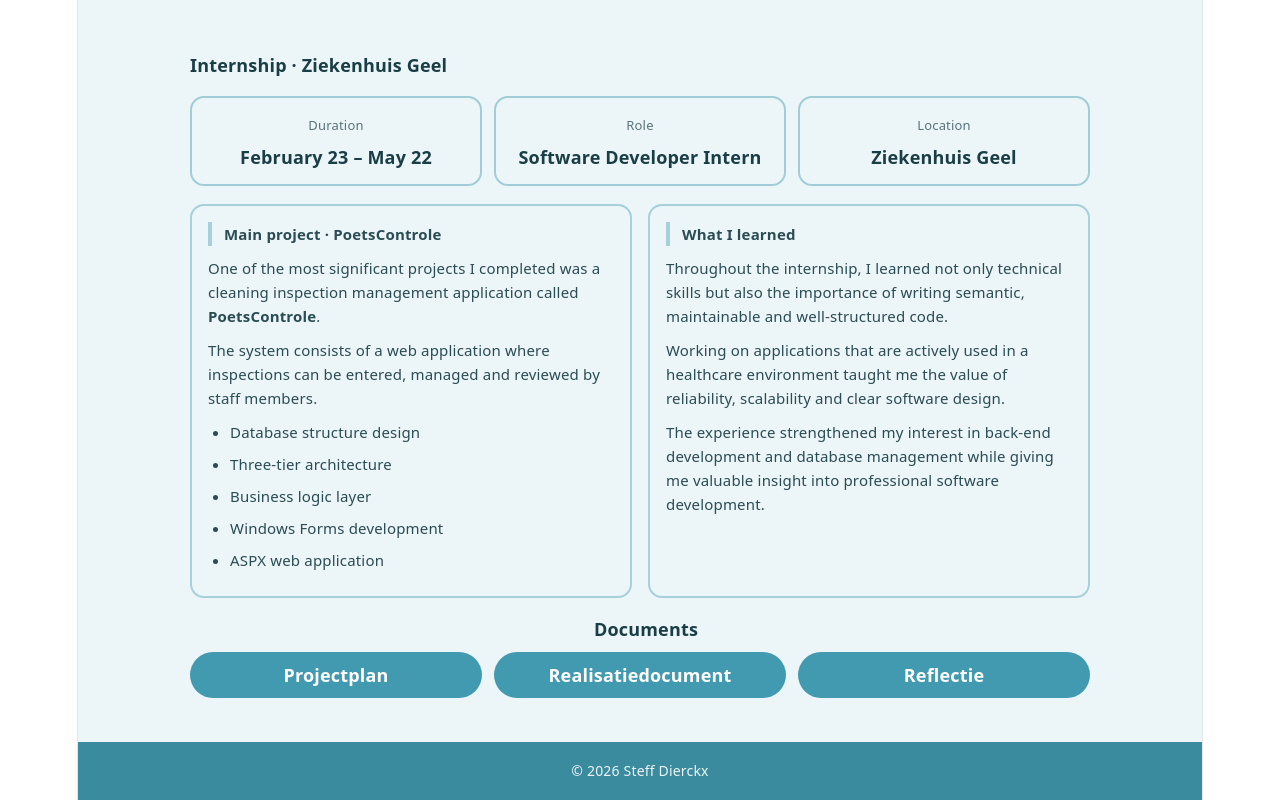
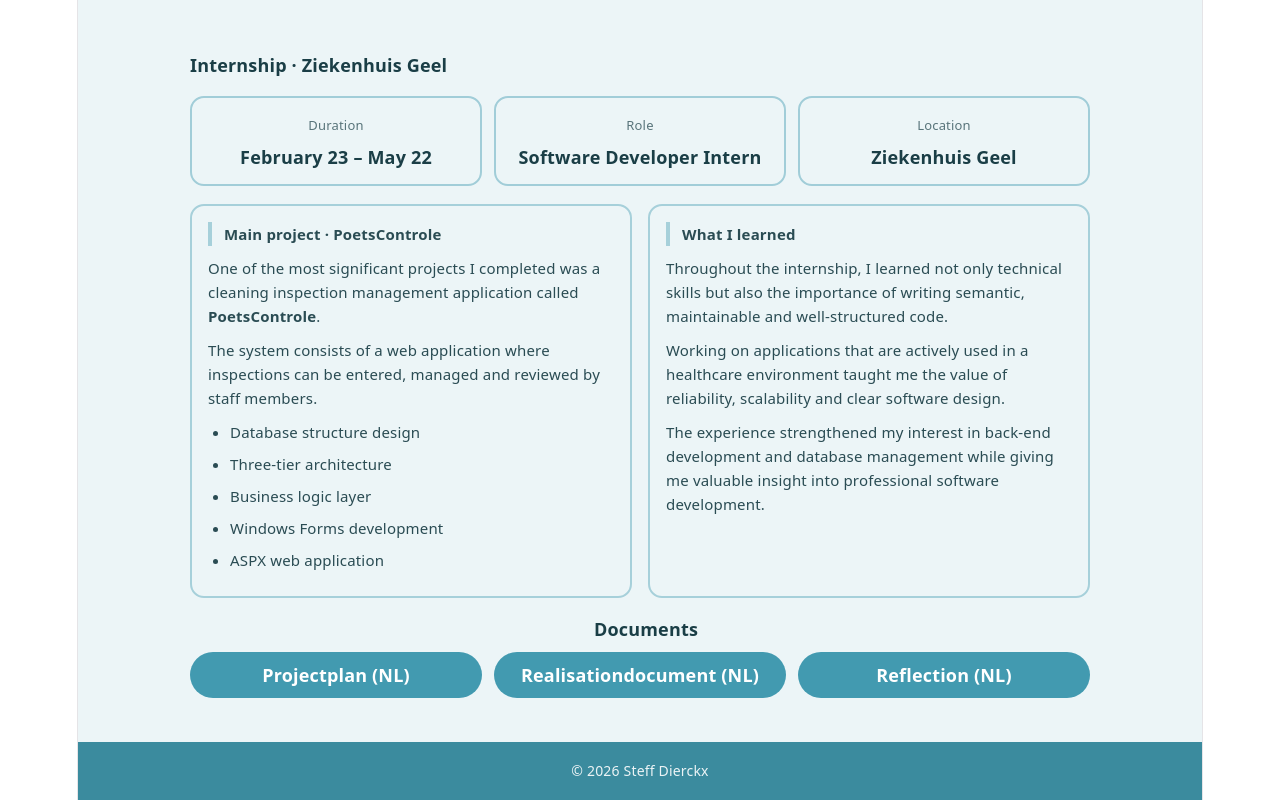
Before and after one commit to coolaap1/Portfolio, a React app: page / in a window 1280 px wide. Shown: the part 1591-2391 px from the top of the page. Built offline with nearby package versions, Linux system fonts and the light colour scheme; the HTML template or start-up script is replaced by a standard one.

Commit message:
the last one

```diff
--- a/src/pages/Internship/Internship.jsx
+++ b/src/pages/Internship/Internship.jsx
@@ -116,7 +116,7 @@ export default function Internship() {
             download
             className="InternshipDocButton"
         >
-            Projectplan
+            Projectplan (NL)
         </a>
 
         <a
@@ -125,7 +125,7 @@ export default function Internship() {
             download
             className="InternshipDocButton"
         >
-           Realisatiedocument
+           Realisationdocument (NL)
         </a>
 
         <a
@@ -133,7 +133,7 @@ export default function Internship() {
             download
             className="InternshipDocButton"
         >
-Reflectie
+Reflection (NL)
         </a>
 
     </div>
```
Also changed, not shown: 1 other file (tests, documents, lock files or other folders).
